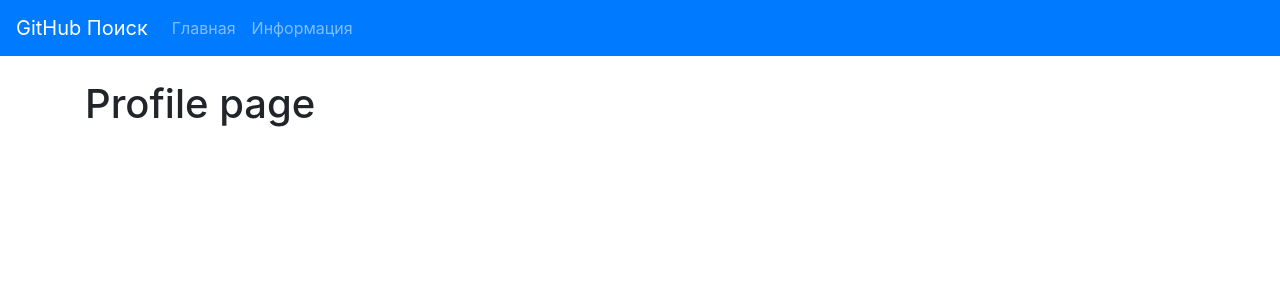
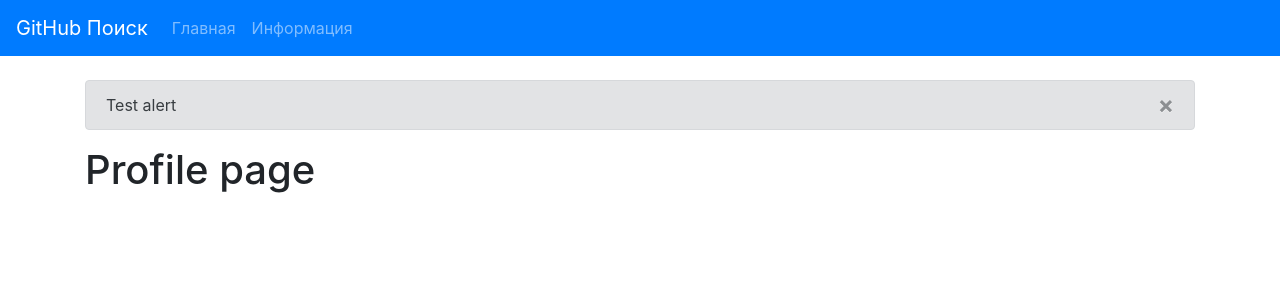
Before and after one commit to YuriAnisimov27/react-hooks, a React (Create React App) app: page /profile/react in a window 1280 px wide. Shown: the top 300 px of the page. Built offline with nearby package versions, Linux system fonts and the light colour scheme.

Commit message:
feat:add Alert.js, alertContext.js, AlertState

```diff
--- a/src/App.js
+++ b/src/App.js
@@ -4,12 +4,16 @@
 import {Home} from "./pages/Home";
 import {About} from "./pages/About";
 import {Profile} from "./pages/Profile";
+import {Alert} from "./components/Alert";
+import {AlertState} from "./context/alert/AlertState";
 
 function App() {
   return (
+    <AlertState>
       <BrowserRouter>
         <Navbar/>
         <div className="container pt-4">
+          <Alert alert={{text: 'Test alert'}} />
           <Switch>
             <Route path="/" exact component={Home} />
             <Route path="/about" component={About} />
@@ -17,6 +21,7 @@
           </Switch>
         </div>
       </BrowserRouter>
+    </AlertState>
   );
 }
 
--- /dev/null
+++ b/src/components/Alert.js
@@ -0,0 +1,12 @@
+import React from "react";
+
+export const Alert = ({alert}) => {
+  return (
+    <div className={`alert alert-${alert.type || 'secondary'} alert-dismissible`} role="alert">
+      {alert.text}
+      <button type="button" className="close" aria-label="Close">
+        <span aria-hidden="true">&times;</span>
+      </button>
+    </div>
+  )
+}
--- a/src/components/Card.js
+++ b/src/components/Card.js
@@ -6,7 +6,7 @@
     <img src={''} alt={''} className="card-img-top" />
     <div className="card-body">
       <h5 className="card-title">React JS</h5>
-      <Link to={'/profile/' + 'react'} className="btn btn-primary" >Открыть</Link>
+      <Link to={'/profile/'} className="btn btn-primary" >Открыть</Link>
     </div>
   </div>
 )
--- /dev/null
+++ b/src/context/alert/AlertState.js
@@ -0,0 +1,11 @@
+import React from "react";
+import {AlertContext} from "./alertContext";
+
+export const AlertState = ({children}) => {
+
+  return (
+    <AlertContext.Provider>
+      {children}
+    </AlertContext.Provider>
+  )
+}
--- /dev/null
+++ b/src/context/alert/alertContext.js
@@ -0,0 +1,3 @@
+import {createContext} from 'react';
+
+export const AlertContext = createContext();
```
Lines whose indentation alone changed are shown as unchanged.
